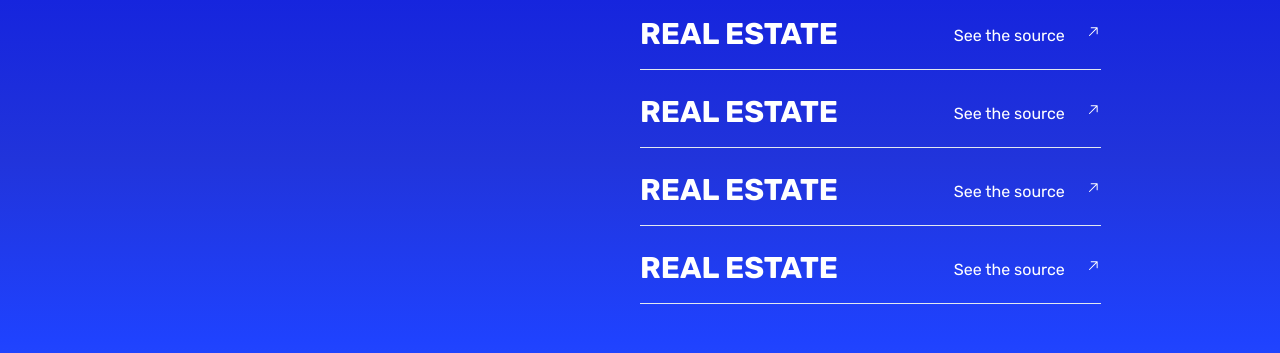
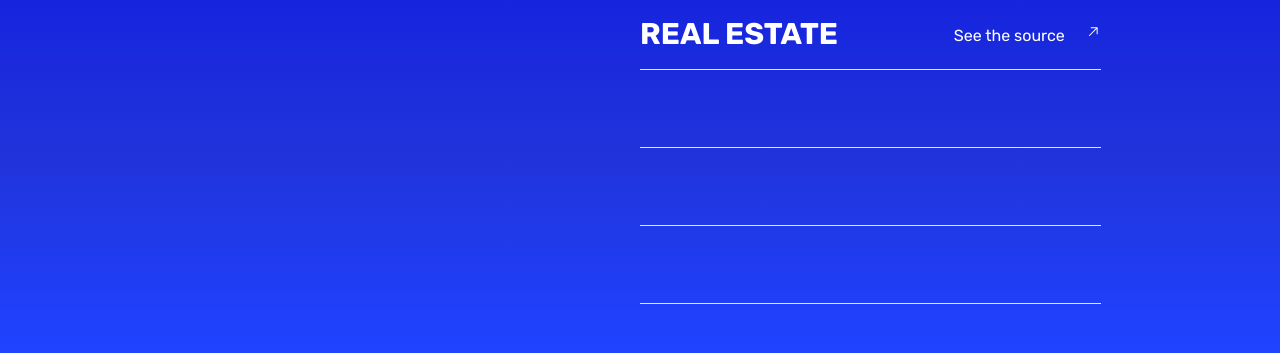
Before and after one commit to Ravi80595/Zenoo, a React (Create React App) app: page /main in a window 1280 px wide. Shown: the part 676-1029 px from the top of the page. Built offline with nearby package versions, Linux system fonts and the light colour scheme.

Commit message:
animation added

```diff
--- a/src/Pages/Dashboard.jsx
+++ b/src/Pages/Dashboard.jsx
@@ -58,7 +58,7 @@ return(
     <Heading pt='150px' fontSize={50} fontFamily='_NewYork'>OUR ARTICLES</Heading>
 
 
-    <Flex pt={10} pb={3} justifyContent='space-between'>
+    <Flex data-aos='fade-up' pt={10} pb={3} justifyContent='space-between'>
         <Text fontSize={30} fontWeight='bold'>REAL ESTATE</Text>
         <Flex gap={5} pt={3}>
         <Text className='scrolling-text'>See the source</Text>
@@ -66,7 +66,7 @@ return(
         </Flex>
     </Flex>
     <hr height='22px'/>
-    <Flex pt={5} pb={3} justifyContent='space-between'>
+    <Flex data-aos='fade-up' pt={5} pb={3} justifyContent='space-between'>
         <Text fontSize={30} fontWeight='bold'>REAL ESTATE</Text>
         <Flex gap={5} pt={3}>
         <Text className='scrolling-text'>See the source</Text>
@@ -74,7 +74,7 @@ return(
         </Flex>
     </Flex>
     <hr height='12px'/>
-    <Flex pt={5} pb={3} justifyContent='space-between'>
+    <Flex data-aos='fade-up' pt={5} pb={3} justifyContent='space-between'>
         <Text fontSize={30} fontWeight='bold'>REAL ESTATE</Text>
         <Flex gap={5} pt={3}>
         <Text className='scrolling-text'>See the source</Text>
@@ -82,7 +82,7 @@ return(
         </Flex>
     </Flex>
     <hr height='12px'/>
-    <Flex pt={5} pb={3} justifyContent='space-between'>
+    <Flex data-aos='fade-up' pt={5} pb={3} justifyContent='space-between'>
         <Text fontSize={30} fontWeight='bold'>REAL ESTATE</Text>
         <Flex gap={5} pt={3}>
         <Text className='scrolling-text'>See the source</Text>
@@ -90,7 +90,7 @@ return(
         </Flex>
     </Flex>
     <hr height='12px'/>
-    <Flex pt={5} pb={3} justifyContent='space-between'>
+    <Flex data-aos='fade-up' pt={5} pb={3} justifyContent='space-between'>
         <Text fontSize={30} fontWeight='bold'>REAL ESTATE</Text>
         <Flex gap={5} pt={3}>
         <Text className='scrolling-text'>See the source</Text>
```
Lines whose indentation alone changed are shown as unchanged.
